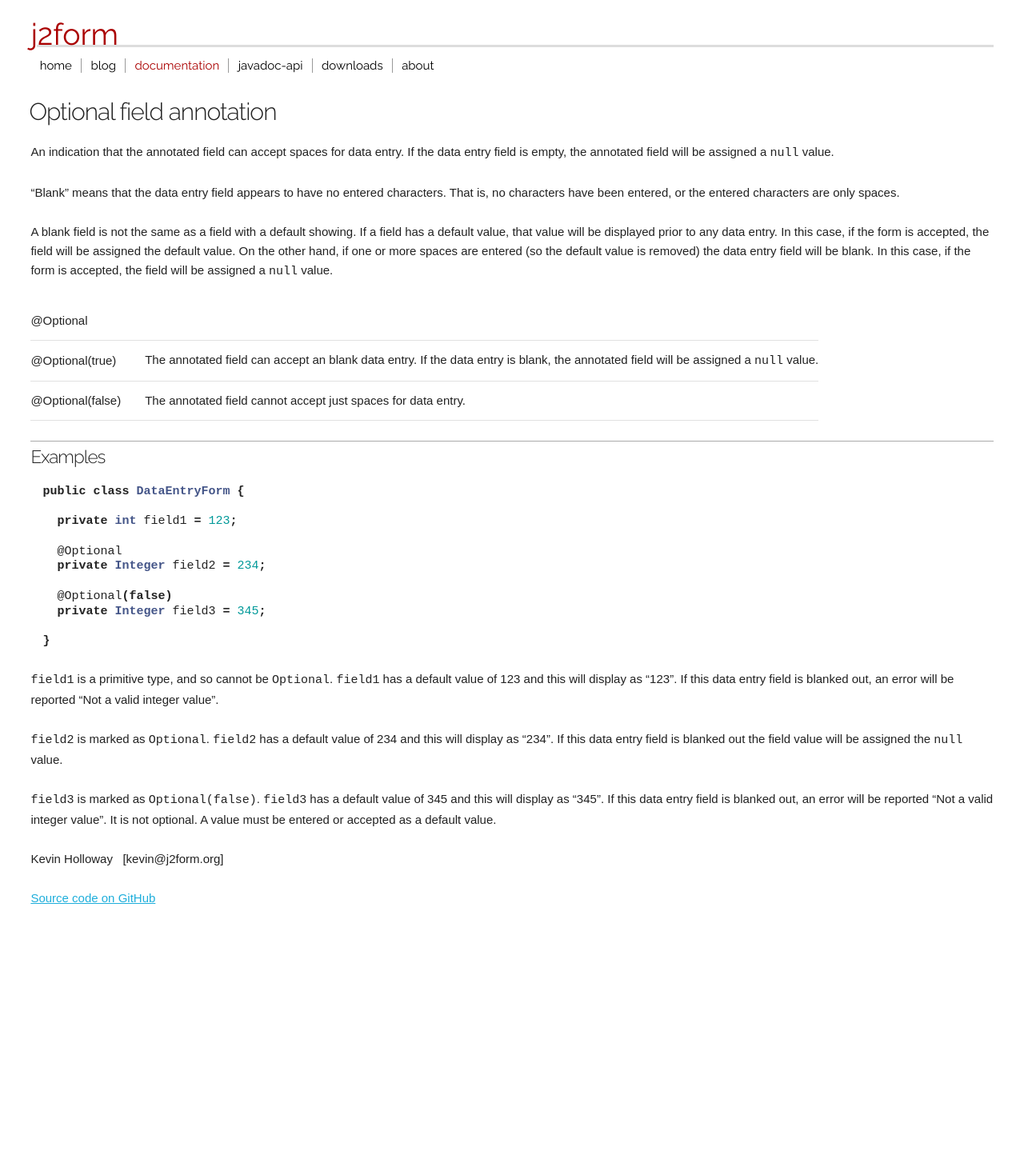
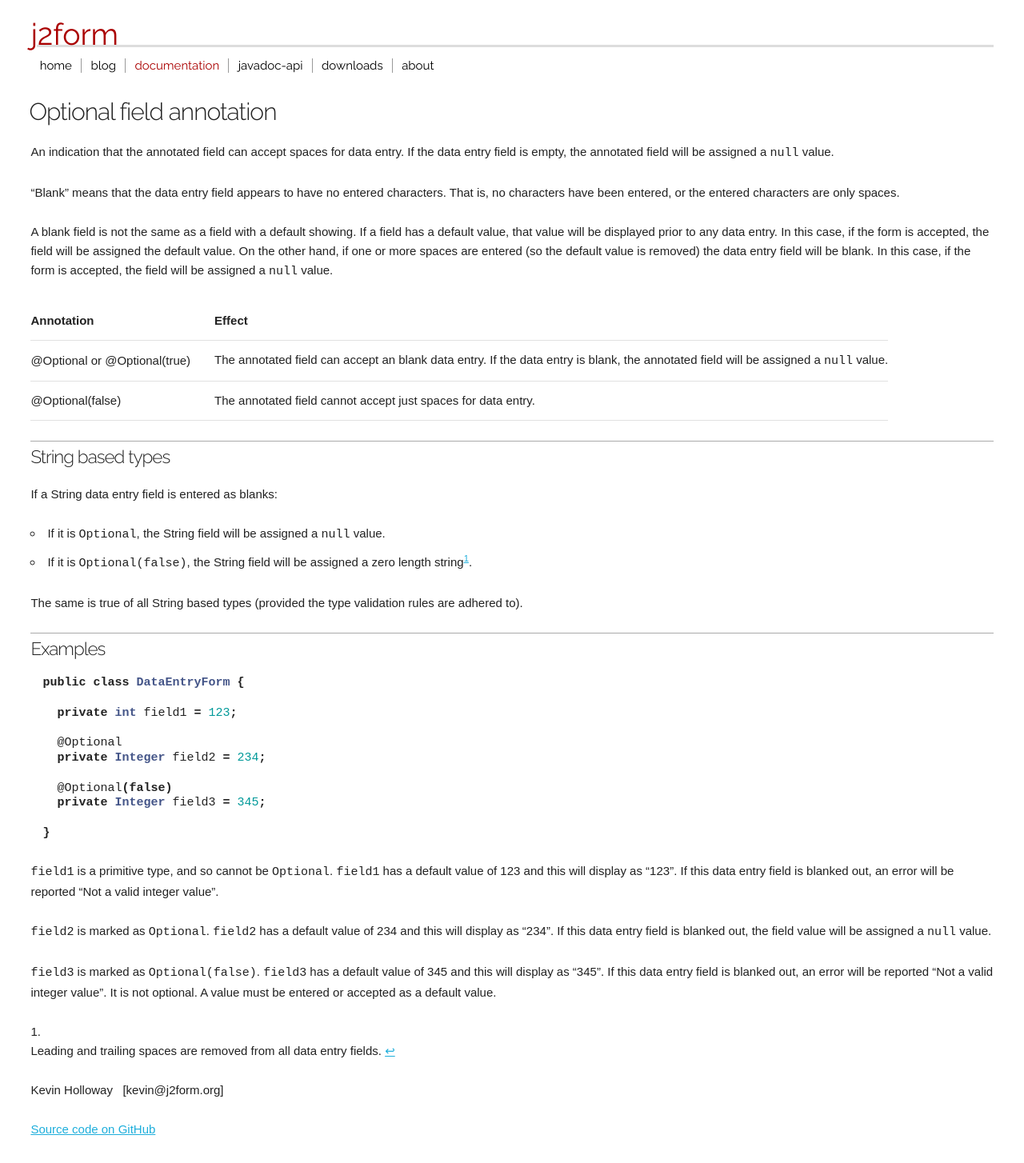
Before and after one commit to kevinau/kevinau.github.io, a Jekyll site: the page built from documentation/optional.md, in a window 1280 px wide. Shown: the whole page at 80% size. Built offline with Jekyll 4.4.1, drawn with Linux system fonts in a browser that asks for light colours; before the commit the page ends 1165 px from its top, so only the background shows below that.

Commit message:
Add more content to the Optional annotation.

```diff
--- a/documentation/optional.md
+++ b/documentation/optional.md
@@ -12,9 +12,21 @@ An indication that the annotated field can accept spaces for data entry.  If the
 
 A blank field is not the same as a field with a default showing.  If a field has a default value, that value will be displayed prior to any data entry.  In this case, if the form is accepted, the field will be assigned the default value.  On the other hand, if one or more spaces are entered (so the default value is removed) the data entry field will be blank.  In this case, if the form is accepted, the field will be assigned a `null` value.
 
-|@Optional<br>
-@Optional(true)|The annotated field can accept an blank data entry.  If the data entry is blank, the annotated field will be assigned a `null` value.|
+|Annotation|Effect|
+|-
+|@Optional or @Optional(true)|The annotated field can accept an blank data entry.  If the data entry is blank, the annotated field will be assigned a `null` value.|
 |@Optional(false)|The annotated field cannot accept just spaces for data entry.|
+
+## String based types
+
+If a String data entry field is entered as blanks:
+
+* If it is `Optional`, the String field will be assigned a `null` value.
+* If it is `Optional(false)`, the String field will be assigned a zero length string[^1].
+
+[^1]: Leading and trailing spaces are removed from all data entry fields.
+
+The same is true of all String based types (provided the type validation rules are adhered to).
 
 ## Examples
 
```
Also changed, not shown: other parts of documentation/optional.md (+1 -1 lines).
